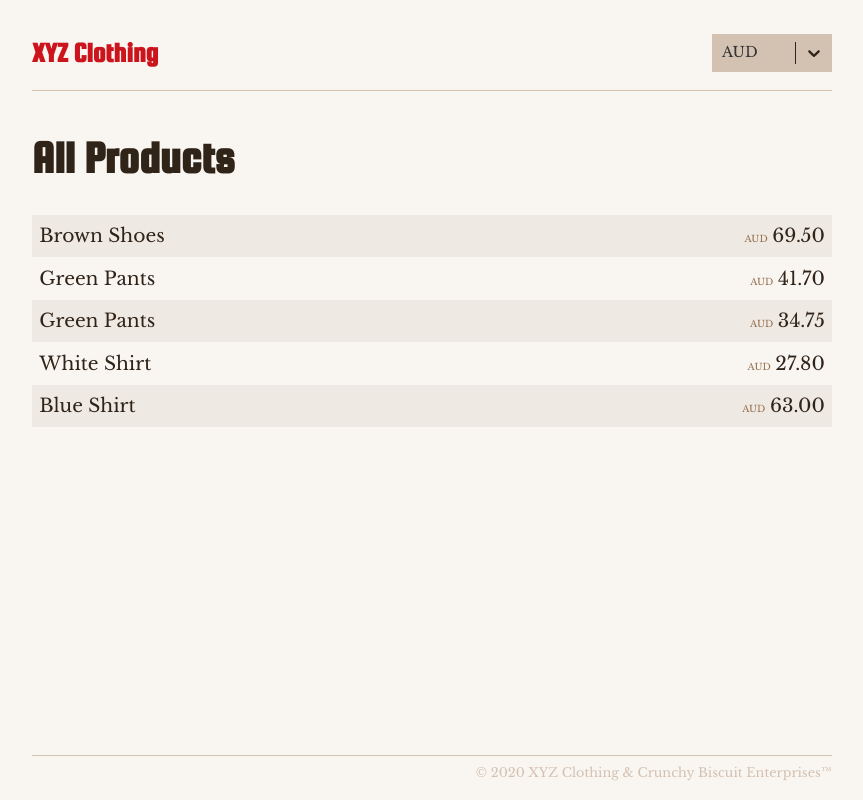
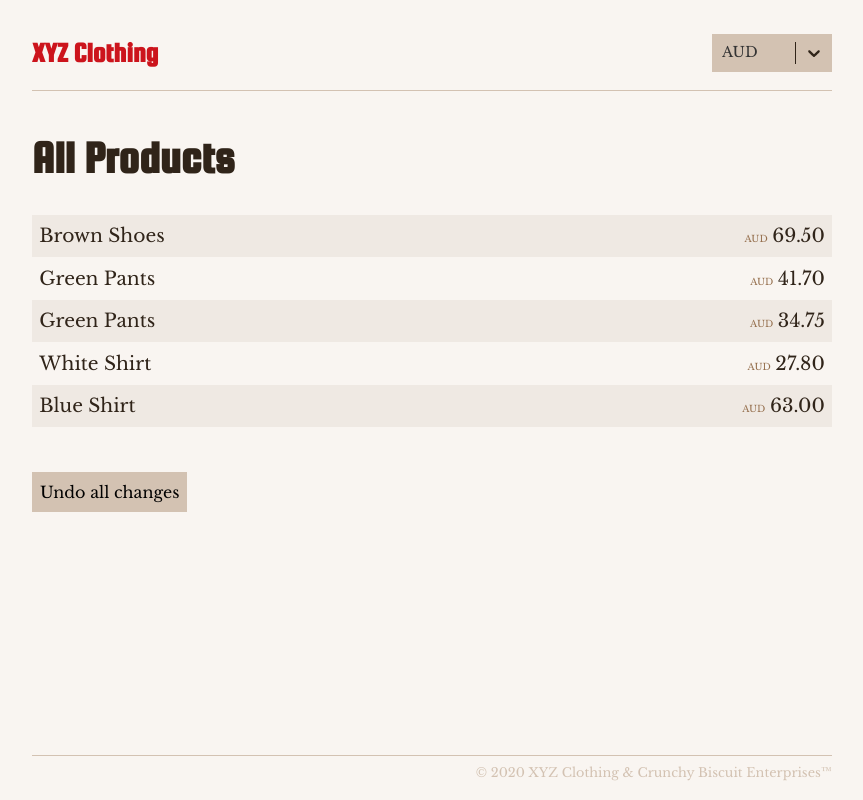
Before and after one commit to andrew-rayco/xyz-clothing, a React (Vite) app: page / in a window 1280 px wide. Shown: the whole page, without its empty margins (208-1071 px from the left). Built offline with nearby package versions, Linux system fonts and the light colour scheme.

Commit message:
Adds clear memory button

```diff
--- a/src/components/App.js
+++ b/src/components/App.js
@@ -50,6 +50,11 @@ class App extends Component {
     this.setState({ selectedCurrency: e.value })
   }
 
+  clearMemory = () => {
+    localStorage.clear()
+    window.location.reload()
+  }
+
   render() {
     const { selectedCurrency, products } = this.state
 
@@ -89,6 +94,7 @@ class App extends Component {
                 <ProductList
                   allProducts={products}
                   userCurrency={selectedCurrency}
+                  clearMemory={this.clearMemory}
                 />
               )}
             />
--- a/src/components/ProductList.js
+++ b/src/components/ProductList.js
@@ -4,13 +4,14 @@ import { Link } from 'react-router-dom'
 
 import { calculateLocalPrice } from '../utils'
 
-const ProductList = ({ allProducts, userCurrency }) => {
+const ProductList = ({ allProducts, userCurrency, clearMemory }) => {
   return (
     <div className="product-list">
       <h2>All Products</h2>
       <div className="products">
         {renderProducts(allProducts, userCurrency)}
       </div>
+      <button onClick={() => clearMemory()}>Undo all changes</button>
     </div>
   )
 }
@@ -39,7 +40,8 @@ const renderProducts = (allProducts, userCurrency) => {
 
 ProductList.propTypes = {
   allProducts: PropTypes.array.isRequired,
-  userCurrency: PropTypes.string.isRequired
+  userCurrency: PropTypes.string.isRequired,
+  clearMemory: PropTypes.func.isRequired
 }
 
 export default ProductList
--- a/src/scss/_product-list.scss
+++ b/src/scss/_product-list.scss
@@ -5,6 +5,7 @@
 
   .products {
     font-size: 0.9em;
+    margin-bottom: 2em;
 
     a div {
       display: flex;
@@ -28,4 +29,19 @@
       color: lighten($bodyColor, 30);
     }
   }
+
+  button {
+    width: auto;
+    border: 0;
+    background: $secondary;
+    padding: 0.5em;
+    margin: 1em 0;
+    transition: all 0.2s linear;
+
+    &:hover {
+      background: $primary;
+      color: $bgColor;
+      cursor: pointer;
+    }
+  }
 }
```
Also changed, not shown: 1 other file (tests, documents, lock files or other folders).
